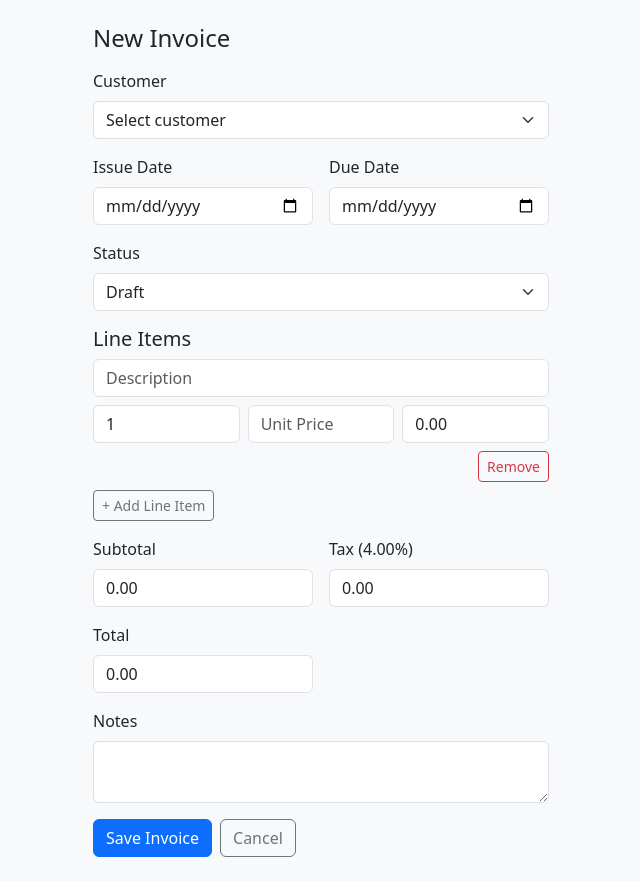
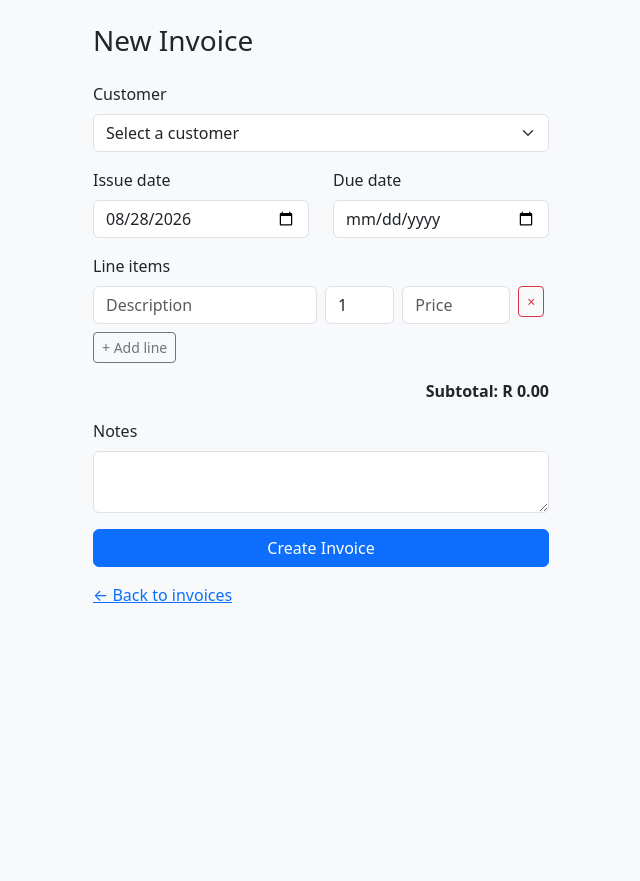
Before and after one commit to jarredjuliusbuilds/business-suite, a Flask app: page /invoices/new in a window 1280 px wide. Shown: the whole page, without its empty margins (319-959 px from the left). After the commit the page ends 603 px from the top, so only its background shows below. Run offline with Flask 3, Linux system fonts and the light colour scheme; a user stored in the database is signed in; tables that the repository leaves empty hold one stand-in row (values such as "Sample post"); some libraries are stand-ins or nearby versions.

Commit message:
add invoices module with dynamic line items

```diff
--- a/app/invoices/routes.py
+++ b/app/invoices/routes.py
@@ -1,265 +1,155 @@
 from flask import Blueprint, render_template, redirect, url_for, flash, request, g
-from flask_login import login_required, current_user
+from flask_login import login_required
+from datetime import datetime, date
 from decimal import Decimal, InvalidOperation
-import datetime
-
 from app.extensions import db
 from app.models import Invoice, InvoiceLineItem, Contact, Business
 from app.utils import scoped
 
-invoices_bp = Blueprint('invoices', __name__, url_prefix='/invoices')
+invoices_bp = Blueprint("invoices", __name__, url_prefix="/invoices")
 
 
-def get_next_invoice_number(business_id):
-    """Return the next sequential invoice number for the business as INV-XXXX."""
-    business = Business.query.get(business_id)
-    next_num = business.next_invoice_number
-    return f"INV-{next_num:04d}"
+def _generate_invoice_number():
+    """Atomically claim the next invoice number for the current business."""
+    business = Business.query.filter_by(id=g.business_id).with_for_update().first()
+    number = business.next_invoice_number
+    business.next_invoice_number = number + 1
+    return f"INV-{number:04d}"
 
 
-def increment_invoice_number(business_id):
-    """Increment the business's next_invoice_number counter."""
-    business = Business.query.get(business_id)
-    business.next_invoice_number += 1
-    db.session.add(business)
+@invoices_bp.route("/")
+@login_required
+def list():
+    status_filter = request.args.get("status")
+    query = scoped(Invoice)
+    if status_filter:
+        query = query.filter(Invoice.status == status_filter)
+    invoices = query.order_by(Invoice.issue_date.desc()).all()
+    return render_template("invoices/list.html", invoices=invoices, status_filter=status_filter or "")
 
 
-def calculate_totals(items, tax_rate_decimal):
-    """Given a list of dicts with quantity and unit_price, calculate subtotal, tax, total."""
-    subtotal = Decimal('0.00')
-    for item in items:
-        qty = Decimal(str(item['quantity']))
-        price = Decimal(str(item['unit_price']))
-        line_total = qty * price
-        item['line_total'] = line_total
-        subtotal += line_total
-    tax_amount = subtotal * (tax_rate_decimal / Decimal('100'))
-    total = subtotal + tax_amount
-    return subtotal, tax_amount, total
+@invoices_bp.route("/new", methods=["GET", "POST"])
+@login_required
+def new():
+    customers = scoped(Contact).filter_by(type="customer").order_by(Contact.name).all()
+
+    if request.method == "POST":
+        error = None
+        customer_id = request.form.get("customer_id")
+        if not customer_id:
+            error = "Select a customer."
+
+        issue_date_str = request.form.get("issue_date", "").strip()
+        try:
+            issue_date = datetime.strptime(issue_date_str, "%Y-%m-%d").date()
+        except ValueError:
+            error = "Enter a valid issue date."
+            issue_date = None
+
+        due_date_str = request.form.get("due_date", "").strip()
+        due_date = None
+        if due_date_str:
+            try:
+                due_date = datetime.strptime(due_date_str, "%Y-%m-%d").date()
+            except ValueError:
+                error = "Enter a valid due date."
+
+        descriptions = request.form.getlist("line_description[]")
+        quantities = request.form.getlist("line_quantity[]")
+        unit_prices = request.form.getlist("line_unit_price[]")
+
+        line_items_data = []
+        subtotal = Decimal("0.00")
+        for desc, qty, price in zip(descriptions, quantities, unit_prices):
+            desc = desc.strip()
+            if not desc:
+                continue
+            try:
+                qty_dec = Decimal(qty)
+                price_dec = Decimal(price)
+            except InvalidOperation:
+                error = "Enter valid numbers for quantity and price on every line."
+                break
+            line_total = qty_dec * price_dec
+            subtotal += line_total
+            line_items_data.append((desc, qty_dec, price_dec, line_total))
+
+        if not line_items_data and not error:
+            error = "Add at least one line item."
+
+        if error:
+            flash(error, "error")
+            return render_template("invoices/form.html", invoice=None, customers=customers, today=date.today().isoformat())
+
+        tax_rate = Decimal("0")
+        business = Business.query.filter_by(id=g.business_id).first()
+        tax_rate = business.tax_rate or Decimal("0")
+        tax_amount = (subtotal * tax_rate / Decimal("100")).quantize(Decimal("0.01"))
+        total = subtotal + tax_amount
+
+        invoice = Invoice(
+            business_id=g.business_id,
+            invoice_number=_generate_invoice_number(),
+            customer_id=customer_id,
+            issue_date=issue_date,
+            due_date=due_date,
+            status="draft",
+            notes=request.form.get("notes", "").strip() or None,
+            subtotal=subtotal,
+            tax_amount=tax_amount,
+            total=total,
+        )
+        db.session.add(invoice)
+        db.session.flush()
+
+        for desc, qty, price, line_total in line_items_data:
+            db.session.add(InvoiceLineItem(
+                invoice_id=invoice.id,
+                description=desc,
+                quantity=qty,
+                unit_price=price,
+                line_total=line_total,
+            ))
+
+        db.session.commit()
+        flash(f"Invoice {invoice.invoice_number} created.", "success")
+        return redirect(url_for("invoices.view", invoice_id=invoice.id))
+
+    return render_template("invoices/form.html", invoice=None, customers=customers, today=date.today().isoformat())
 
 
-@invoices_bp.route('/')
+@invoices_bp.route("/<int:invoice_id>")
 @login_required
-def list_invoices():
-    invoices = scoped(Invoice).order_by(Invoice.created_at.desc()).all()
-    return render_template('invoices/list.html', invoices=invoices)
+def view(invoice_id):
+    invoice = scoped(Invoice).filter_by(id=invoice_id).first_or_404()
+    return render_template("invoices/view.html", invoice=invoice)
 
 
-@invoices_bp.route('/new', methods=['GET', 'POST'])
+@invoices_bp.route("/<int:invoice_id>/mark-paid", methods=["POST"])
 @login_required
-def new_invoice():
-    if request.method == 'GET':
-        customers = scoped(Contact).filter(Contact.type == 'customer').order_by(Contact.name).all()
-        return render_template('invoices/form.html', invoice=None, customers=customers)
-
-    # POST: create invoice
-    customer_id = request.form.get('customer_id', type=int)
-    issue_date_str = request.form.get('issue_date')
-    due_date_str = request.form.get('due_date')
-    notes = request.form.get('notes', '').strip()
-    status = request.form.get('status', 'draft')
-    if status not in ('draft', 'sent', 'paid'):
-        status = 'draft'
-
-    # Validate customer
-    if not customer_id:
-        flash('Please select a customer.', 'error')
-        return redirect(url_for('invoices.new_invoice'))
-
-    customer = scoped(Contact).filter(Contact.id == customer_id, Contact.type == 'customer').first()
-    if not customer:
-        flash('Invalid customer.', 'error')
-        return redirect(url_for('invoices.new_invoice'))
-
-    # Parse dates
-    try:
-        issue_date = datetime.datetime.strptime(issue_date_str, '%Y-%m-%d').date() if issue_date_str else datetime.date.today()
-        due_date = datetime.datetime.strptime(due_date_str, '%Y-%m-%d').date() if due_date_str else None
-    except ValueError:
-        flash('Invalid date format.', 'error')
-        return redirect(url_for('invoices.new_invoice'))
-
-    # Parse line items
-    descriptions = request.form.getlist('description')
-    quantities = request.form.getlist('quantity')
-    unit_prices = request.form.getlist('unit_price')
-
-    items = []
-    for desc, qty_str, price_str in zip(descriptions, quantities, unit_prices):
-        desc = desc.strip()
-        if not desc:
-            continue
-        try:
-            qty = Decimal(qty_str)
-            price = Decimal(price_str)
-            if qty < 0 or price < 0:
-                raise InvalidOperation
-        except (InvalidOperation, ValueError):
-            flash('Invalid quantity or price for line item.', 'error')
-            return redirect(url_for('invoices.new_invoice'))
-        items.append({
-            'description': desc,
-            'quantity': qty,
-            'unit_price': price
-        })
-
-    if not items:
-        flash('At least one line item is required.', 'error')
-        return redirect(url_for('invoices.new_invoice'))
-
-    # Get business's tax rate
-    business = Business.query.get(g.business_id)
-    tax_rate = Decimal(str(business.tax_rate))
-
-    subtotal, tax_amount, total = calculate_totals(items, tax_rate)
-
-    # Generate invoice number and increment counter
-    invoice_number = get_next_invoice_number(g.business_id)
-    increment_invoice_number(g.business_id)
-
-    invoice = Invoice(
-        business_id=g.business_id,
-        invoice_number=invoice_number,
-        customer_id=customer.id,
-        issue_date=issue_date,
-        due_date=due_date,
-        status=status,
-        notes=notes,
-        subtotal=subtotal,
-        tax_amount=tax_amount,
-        total=total
-    )
-    db.session.add(invoice)
-    db.session.flush()  # get invoice.id
-
-    for item in items:
-        line = InvoiceLineItem(
-            invoice_id=invoice.id,
-            description=item['description'],
-            quantity=item['quantity'],
-            unit_price=item['unit_price'],
-            line_total=item['line_total']
-        )
-        db.session.add(line)
-
+def mark_paid(invoice_id):
+    invoice = scoped(Invoice).filter_by(id=invoice_id).first_or_404()
+    invoice.status = "paid"
     db.session.commit()
-    flash('Invoice created successfully.', 'success')
-    return redirect(url_for('invoices.list_invoices'))
+    flash("Invoice marked as paid.", "success")
+    return redirect(url_for("invoices.view", invoice_id=invoice.id))
 
 
-@invoices_bp.route('/<int:invoice_id>/edit', methods=['GET', 'POST'])
+@invoices_bp.route("/<int:invoice_id>/mark-sent", methods=["POST"])
 @login_required
-def edit_invoice(invoice_id):
-    invoice = scoped(Invoice).filter(Invoice.id == invoice_id).first_or_404()
-    if request.method == 'GET':
-        customers = scoped(Contact).filter(Contact.type == 'customer').order_by(Contact.name).all()
-        return render_template('invoices/form.html', invoice=invoice, customers=customers)
-
-    # POST: update invoice
-    customer_id = request.form.get('customer_id', type=int)
-    issue_date_str = request.form.get('issue_date')
-    due_date_str = request.form.get('due_date')
-    notes = request.form.get('notes', '').strip()
-    status = request.form.get('status', 'draft')
-    if status not in ('draft', 'sent', 'paid'):
-        status = 'draft'
-
-    customer = scoped(Contact).filter(Contact.id == customer_id, Contact.type == 'customer').first()
-    if not customer:
-        flash('Invalid customer.', 'error')
-        return redirect(url_for('invoices.edit_invoice', invoice_id=invoice.id))
-
-    try:
-        issue_date = datetime.datetime.strptime(issue_date_str, '%Y-%m-%d').date() if issue_date_str else datetime.date.today()
-        due_date = datetime.datetime.strptime(due_date_str, '%Y-%m-%d').date() if due_date_str else None
-    except ValueError:
-        flash('Invalid date format.', 'error')
-        return redirect(url_for('invoices.edit_invoice', invoice_id=invoice.id))
-
-    descriptions = request.form.getlist('description')
-    quantities = request.form.getlist('quantity')
-    unit_prices = request.form.getlist('unit_price')
-
-    items = []
-    for desc, qty_str, price_str in zip(descriptions, quantities, unit_prices):
-        desc = desc.strip()
-        if not desc:
-            continue
-        try:
-            qty = Decimal(qty_str)
-            price = Decimal(price_str)
-            if qty < 0 or price < 0:
-                raise InvalidOperation
-        except (InvalidOperation, ValueError):
-            flash('Invalid quantity or price for line item.', 'error')
-            return redirect(url_for('invoices.edit_invoice', invoice_id=invoice.id))
-        items.append({
-            'description': desc,
-            'quantity': qty,
-            'unit_price': price
-        })
-
-    if not items:
-        flash('At least one line item is required.', 'error')
-        return redirect(url_for('invoices.edit_invoice', invoice_id=invoice.id))
-
-    business = Business.query.get(g.business_id)
-    tax_rate = Decimal(str(business.tax_rate))
-
-    subtotal, tax_amount, total = calculate_totals(items, tax_rate)
-
-    # Update invoice fields
-    invoice.customer_id = customer.id
-    invoice.issue_date = issue_date
-    invoice.due_date = due_date
-    invoice.status = status
-    invoice.notes = notes
-    invoice.subtotal = subtotal
-    invoice.tax_amount = tax_amount
-    invoice.total = total
-
-    # Delete existing line items and add new ones
-    InvoiceLineItem.query.filter_by(invoice_id=invoice.id).delete()
-    for item in items:
-        line = InvoiceLineItem(
-            invoice_id=invoice.id,
-            description=item['description'],
-            quantity=item['quantity'],
-            unit_price=item['unit_price'],
-            line_total=item['line_total']
-        )
-        db.session.add(line)
-
+def mark_sent(invoice_id):
+    invoice = scoped(Invoice).filter_by(id=invoice_id).first_or_404()
+    invoice.status = "sent"
     db.session.commit()
-    flash('Invoice updated successfully.', 'success')
-    return redirect(url_for('invoices.list_invoices'))
+    flash("Invoice marked as sent.", "success")
+    return redirect(url_for("invoices.view", invoice_id=invoice.id))
 
 
-@invoices_bp.route('/<int:invoice_id>/delete', methods=['POST'])
+@invoices_bp.route("/<int:invoice_id>/delete", methods=["POST"])
 @login_required
-def delete_invoice(invoice_id):
-    invoice = scoped(Invoice).filter(Invoice.id == invoice_id).first_or_404()
+def delete(invoice_id):
+    invoice = scoped(Invoice).filter_by(id=invoice_id).first_or_404()
     db.session.delete(invoice)
     db.session.commit()
-    flash('Invoice deleted.', 'success')
-    return redirect(url_for('invoices.list_invoices'))
-
-
-@invoices_bp.route('/<int:invoice_id>/mark-sent', methods=['POST'])
-@login_required
-def mark_sent(invoice_id):
-    invoice = scoped(Invoice).filter(Invoice.id == invoice_id).first_or_404()
-    invoice.status = 'sent'
-    db.session.commit()
-    flash('Invoice marked as sent.', 'success')
-    return redirect(url_for('invoices.list_invoices'))
-
-
-@invoices_bp.route('/<int:invoice_id>/mark-paid', methods=['POST'])
-@login_required
-def mark_paid(invoice_id):
-    invoice = scoped(Invoice).filter(Invoice.id == invoice_id).first_or_404()
-    invoice.status = 'paid'
-    db.session.commit()
-    flash('Invoice marked as paid.', 'success')
-    return redirect(url_for('invoices.list_invoices'))
+    flash("Invoice deleted.", "success")
+    return redirect(url_for("invoices.list"))
--- a/app/models.py
+++ b/app/models.py
@@ -96,7 +96,7 @@ class Invoice(db.Model):
 
     business = db.relationship('Business', backref=db.backref('invoices', lazy=True))
     customer = db.relationship('Contact', backref=db.backref('invoices', lazy=True))
-    line_items = db.relationship('InvoiceLineItem', backref='invoice', cascade='all, delete-orphan', lazy=True)
+    line_items = db.relationship('InvoiceLineItem', backref='invoice', cascade='all, delete-orphan', order_by='InvoiceLineItem.id')
 
 
 class InvoiceLineItem(db.Model):
--- a/app/templates/dashboard.html
+++ b/app/templates/dashboard.html
@@ -4,6 +4,6 @@
 <p>You're logged in.</p>
 <a href="{{ url_for('contacts.list') }}">View Contacts</a>
 <a href="{{ url_for('expenses.list') }}" class="btn btn-outline-primary">View Expenses</a>
-<a href="{{ url_for('invoices.list_invoices') }}" class="btn btn-outline-primary">Invoices</a>
+<a href="{{ url_for('invoices.list') }}" class="btn btn-outline-primary">Invoices</a>
 <a href="{{ url_for('auth.logout') }}">Log out</a>
 {% endblock %}
--- a/app/templates/invoices/form.html
+++ b/app/templates/invoices/form.html
@@ -1,146 +1,93 @@
 {% extends "base.html" %}
-{% block title %}{{ 'Edit Invoice' if invoice else 'New Invoice' }}{% endblock %}
 {% block content %}
-<h1 class="h4 mb-3">{{ 'Edit Invoice' if invoice else 'New Invoice' }}</h1>
-
+<h3 class="mb-4">New Invoice</h3>
 <form method="POST" id="invoice-form">
     <div class="mb-3">
-        <label for="customer_id" class="form-label">Customer</label>
-        <select name="customer_id" id="customer_id" class="form-select" required>
-            <option value="">Select customer</option>
+        <label class="form-label">Customer</label>
+        <select name="customer_id" class="form-select" required>
+            <option value="">Select a customer</option>
             {% for c in customers %}
-                <option value="{{ c.id }}" {% if invoice and invoice.customer_id == c.id %}selected{% endif %}>{{ c.name }}</option>
+            <option value="{{ c.id }}">{{ c.name }}</option>
             {% endfor %}
         </select>
     </div>
-
-    <div class="row g-3 mb-3">
+    <div class="row mb-3">
         <div class="col-6">
-            <label for="issue_date" class="form-label">Issue Date</label>
-            <input type="date" name="issue_date" id="issue_date" class="form-control" value="{{ invoice.issue_date.strftime('%Y-%m-%d') if invoice else '' }}" required>
+            <label class="form-label">Issue date</label>
+            <input type="date" name="issue_date" class="form-control" value="{{ today }}" required>
         </div>
         <div class="col-6">
-            <label for="due_date" class="form-label">Due Date</label>
-            <input type="date" name="due_date" id="due_date" class="form-control" value="{{ invoice.due_date.strftime('%Y-%m-%d') if invoice and invoice.due_date else '' }}">
+            <label class="form-label">Due date</label>
+            <input type="date" name="due_date" class="form-control">
         </div>
     </div>
 
-    <div class="mb-3">
-        <label for="status" class="form-label">Status</label>
-        <select name="status" id="status" class="form-select">
-            <option value="draft" {% if invoice and invoice.status == 'draft' %}selected{% endif %}>Draft</option>
-            <option value="sent" {% if invoice and invoice.status == 'sent' %}selected{% endif %}>Sent</option>
-            <option value="paid" {% if invoice and invoice.status == 'paid' %}selected{% endif %}>Paid</option>
-        </select>
-    </div>
-
-    <h5>Line Items</h5>
+    <label class="form-label">Line items</label>
     <div id="line-items">
-        {% if invoice %}
-            {% for item in invoice.line_items %}
-            <div class="row g-2 mb-2 line-item">
-                <div class="col-12">
-                    <input type="text" name="description" class="form-control" placeholder="Description" value="{{ item.description }}" required>
-                </div>
-                <div class="col-4">
-                    <input type="number" step="0.01" name="quantity" class="form-control" placeholder="Qty" value="{{ item.quantity }}" required inputmode="decimal">
-                </div>
-                <div class="col-4">
-                    <input type="number" step="0.01" name="unit_price" class="form-control" placeholder="Unit Price" value="{{ item.unit_price }}" required inputmode="decimal">
-                </div>
-                <div class="col-4">
-                    <input type="text" class="form-control line-total" value="{{ item.line_total }}" readonly>
-                </div>
-                <div class="col-12 text-end">
-                    <button type="button" class="btn btn-sm btn-outline-danger remove-line">Remove</button>
-                </div>
+        <div class="line-item row g-2 mb-2">
+            <div class="col-6">
+                <input type="text" name="line_description[]" class="form-control" placeholder="Description">
             </div>
-            {% endfor %}
-        {% else %}
-        <div class="row g-2 mb-2 line-item">
-            <div class="col-12">
-                <input type="text" name="description" class="form-control" placeholder="Description" required>
+            <div class="col-2">
+                <input type="text" name="line_quantity[]" inputmode="decimal" class="form-control line-qty" placeholder="Qty" value="1">
             </div>
-            <div class="col-4">
-                <input type="number" step="0.01" name="quantity" class="form-control" placeholder="Qty" value="1" required inputmode="decimal">
+            <div class="col-3">
+                <input type="text" name="line_unit_price[]" inputmode="decimal" class="form-control line-price" placeholder="Price">
             </div>
-            <div class="col-4">
-                <input type="number" step="0.01" name="unit_price" class="form-control" placeholder="Unit Price" required inputmode="decimal">
-            </div>
-            <div class="col-4">
-                <input type="text" class="form-control line-total" readonly>
-            </div>
-            <div class="col-12 text-end">
-                <button type="button" class="btn btn-sm btn-outline-danger remove-line">Remove</button>
+            <div class="col-1">
+                <button type="button" class="btn btn-outline-danger btn-sm remove-line">&times;</button>
             </div>
         </div>
-        {% endif %}
     </div>
-    <button type="button" id="add-line" class="btn btn-outline-secondary btn-sm mb-3">+ Add Line Item</button>
+    <button type="button" id="add-line" class="btn btn-outline-secondary btn-sm mb-3">+ Add line</button>
 
-    <div class="row g-3 mb-3">
-        <div class="col-6">
-            <label class="form-label">Subtotal</label>
-            <input type="text" id="subtotal" class="form-control" readonly>
-        </div>
-        <div class="col-6">
-            <label class="form-label">Tax ({{ g.business.tax_rate if g.business else 0 }}%)</label>
-            <input type="text" id="tax_amount" class="form-control" readonly>
-        </div>
-        <div class="col-6">
-            <label class="form-label">Total</label>
-            <input type="text" id="total" class="form-control" readonly>
-        </div>
+    <div class="d-flex justify-content-end mb-3">
+        <strong>Subtotal: R <span id="subtotal-display">0.00</span></strong>
     </div>
 
     <div class="mb-3">
-        <label for="notes" class="form-label">Notes</label>
-        <textarea name="notes" id="notes" rows="2" class="form-control">{{ invoice.notes if invoice else '' }}</textarea>
+        <label class="form-label">Notes</label>
+        <textarea name="notes" class="form-control" rows="2"></textarea>
     </div>
 
-    <div class="d-flex gap-2">
-        <button type="submit" class="btn btn-primary">Save Invoice</button>
-        <a href="{{ url_for('invoices.list_invoices') }}" class="btn btn-outline-secondary">Cancel</a>
-    </div>
+    <button type="submit" class="btn btn-primary w-100">Create Invoice</button>
 </form>
+<div class="mt-3">
+    <a href="{{ url_for('invoices.list') }}">&larr; Back to invoices</a>
+</div>
 
 <script>
-// Auto-calculate line totals and invoice totals
-function recalc() {
+document.getElementById('add-line').addEventListener('click', function () {
+    const container = document.getElementById('line-items');
+    const row = container.firstElementChild.cloneNode(true);
+    row.querySelectorAll('input').forEach(input => input.value = input.classList.contains('line-qty') ? '1' : '');
+    container.appendChild(row);
+    attachRowEvents(row);
+    updateSubtotal();
+});
+
+function attachRowEvents(row) {
+    row.querySelector('.remove-line').addEventListener('click', function () {
+        if (document.querySelectorAll('.line-item').length > 1) {
+            row.remove();
+            updateSubtotal();
+        }
+    });
+    row.querySelectorAll('.line-qty, .line-price').forEach(input => {
+        input.addEventListener('input', updateSubtotal);
+    });
+}
+
+function updateSubtotal() {
     let subtotal = 0;
     document.querySelectorAll('.line-item').forEach(row => {
-        const qty = parseFloat(row.querySelector('[name="quantity"]').value) || 0;
-        const price = parseFloat(row.querySelector('[name="unit_price"]').value) || 0;
-        const lineTotal = qty * price;
-        row.querySelector('.line-total').value = lineTotal.toFixed(2);
-        subtotal += lineTotal;
+        const qty = parseFloat(row.querySelector('.line-qty').value) || 0;
+        const price = parseFloat(row.querySelector('.line-price').value) || 0;
+        subtotal += qty * price;
     });
-    const taxRate = parseFloat('{{ g.business.tax_rate if g.business else 0 }}') || 0;
-    const tax = subtotal * (taxRate / 100);
-    const total = subtotal + tax;
-    document.getElementById('subtotal').value = subtotal.toFixed(2);
-    document.getElementById('tax_amount').value = tax.toFixed(2);
-    document.getElementById('total').value = total.toFixed(2);
+    document.getElementById('subtotal-display').textContent = subtotal.toFixed(2);
 }
 
-document.addEventListener('input', recalc);
-document.addEventListener('click', function(e) {
-    if (e.target && e.target.classList.contains('remove-line')) {
-        e.target.closest('.line-item').remove();
-        recalc();
-    }
-});
-document.getElementById('add-line').addEventListener('click', function() {
-    const container = document.getElementById('line-items');
-    const newRow = document.querySelector('.line-item').cloneNode(true);
-    newRow.querySelector('[name="description"]').value = '';
-    newRow.querySelector('[name="quantity"]').value = '1';
-    newRow.querySelector('[name="unit_price"]').value = '';
-    newRow.querySelector('.line-total').value = '';
-    container.appendChild(newRow);
-    recalc();
-});
-// Initial calc
-recalc();
+document.querySelectorAll('.line-item').forEach(attachRowEvents);
 </script>
 {% endblock %}
```
Also changed, not shown: app/templates/invoices/list.html (+32 -50 lines), app/templates/invoices/view.html (added, +55 -0 lines).
